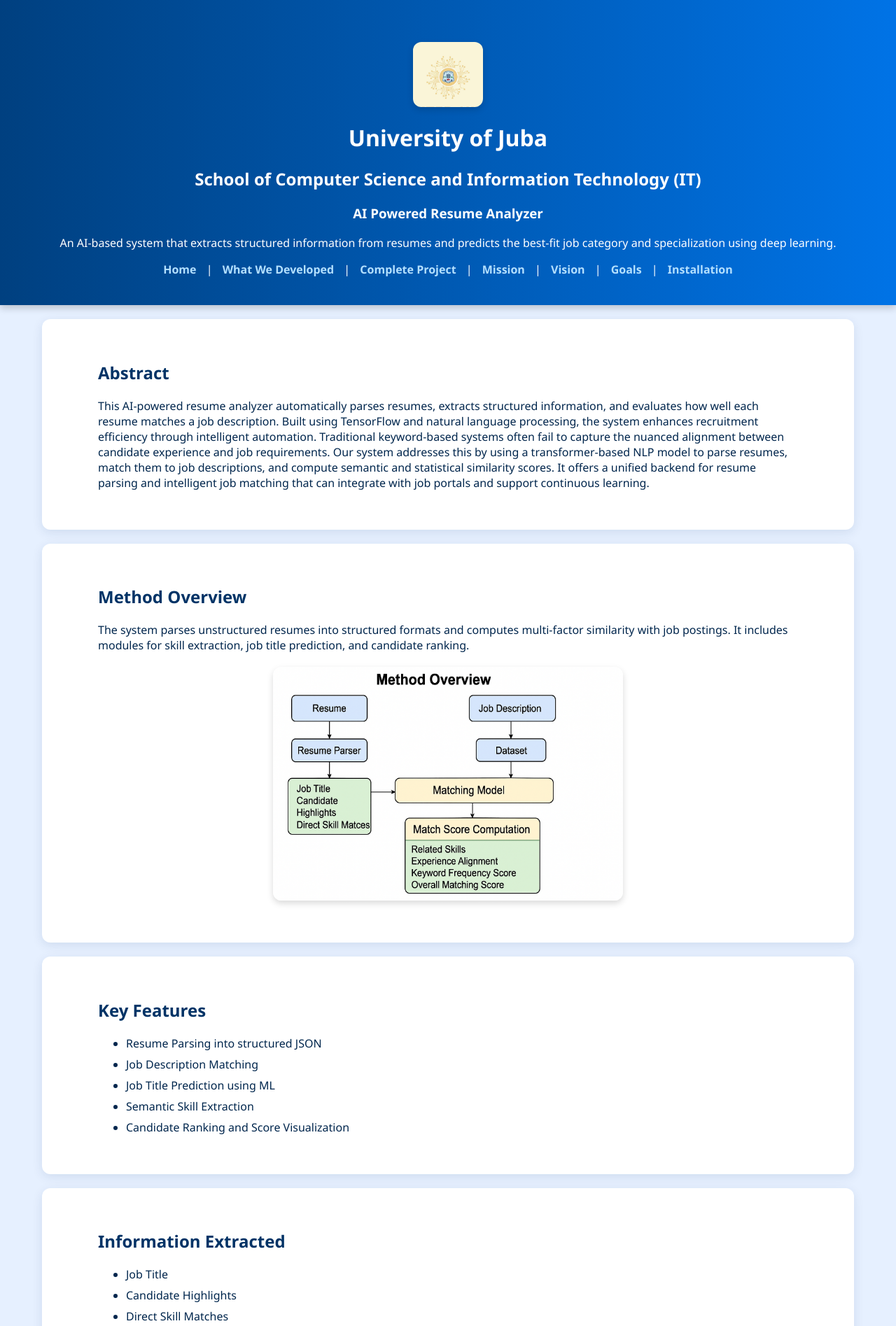
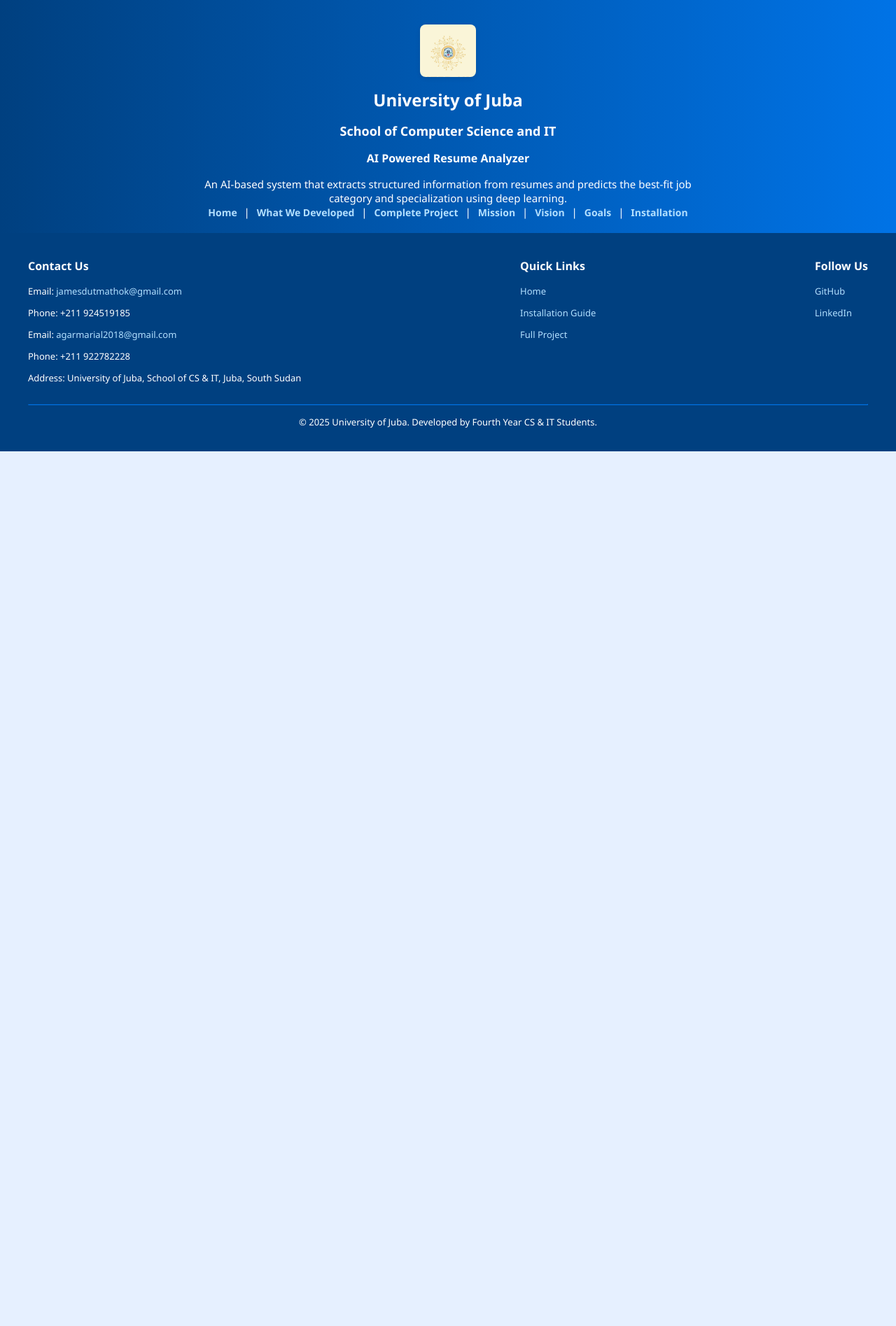
Before and after one commit to Ganomanut/junubinTech_website1, a plain HTML site: page index.html in a window 1280 px wide. Shown: the top 1895 px of the page at 70% size. After the commit the page ends 800 px from the top, so only its background shows below. Drawn offline with Linux system fonts and the light colour scheme.

Commit message:
Update index.html

```diff
--- a/index.html
+++ b/index.html
@@ -12,24 +12,23 @@
       padding: 0;
       background-color: #e6f0ff;
       color: #00264d;
+      font-size: 15px;
     }
     header, section {
-      padding: 40px 80px;
+      padding: 20px 40px;
     }
     header {
       background: linear-gradient(to right, #004080, #0073e6);
       color: #fff;
       text-align: center;
-      box-shadow: 0 4px 10px rgba(0, 0, 0, 0.2);
-    }
-    header .subtitle {
-      color: #fff !important;
+      box-shadow: 0 2px 6px rgba(0, 0, 0, 0.1);
     }
     nav a {
       color: #b3e0ff;
-      margin: 0 10px;
+      margin: 0 6px;
       text-decoration: none;
       font-weight: bold;
+      font-size: 14px;
     }
     nav a:hover {
       text-decoration: underline;
@@ -38,71 +37,94 @@
       color: #fff;
       background: #0073e6;
       border-radius: 4px;
-      padding: 2px 8px;
+      padding: 2px 6px;
     }
     section {
       background-color: #ffffff;
-      margin: 20px auto;
-      border-radius: 12px;
-      box-shadow: 0 4px 15px rgba(0, 51, 102, 0.1);
-      max-width: 1000px;
+      margin: 15px auto;
+      border-radius: 8px;
+      box-shadow: 0 2px 10px rgba(0, 51, 102, 0.05);
+      max-width: 900px;
     }
     h2 {
       color: #003366;
+      font-size: 20px;
     }
     img {
       display: block;
+      max-width: 90%;
       height: auto;
-      border-radius: 12px;
-      box-shadow: 0 4px 10px rgba(0, 0, 0, 0.15);
-      margin: 20px auto;
+      border-radius: 8px;
+      margin: 15px auto;
+      box-shadow: 0 2px 6px rgba(0, 0, 0, 0.1);
     }
     .logo-img {
-      max-width: 100px;
-      margin-bottom: 10px;
+      max-width: 80px;
+      margin-bottom: 5px;
     }
     .half-size {
-      max-width: 50%;
+      max-width: 45%;
     }
     pre {
       background: #d9e6f2;
-      padding: 15px;
+      padding: 10px;
       overflow-x: auto;
-      border-left: 5px solid #0073e6;
+      font-size: 13px;
+      border-left: 4px solid #0073e6;
     }
     iframe.square {
-      width: 350px;
-      height: 350px;
+      width: 300px;
+      height: 300px;
       border: none;
-      border-radius: 12px;
-      margin: 20px auto;
+      border-radius: 8px;
+      margin: 15px auto;
       display: block;
-      box-shadow: 0 2px 10px rgba(0, 0, 0, 0.1);
+      box-shadow: 0 2px 6px rgba(0, 0, 0, 0.08);
     }
     ul li {
-      margin-bottom: 8px;
+      margin-bottom: 6px;
     }
     .github-badge {
       display: inline-block;
-      padding: 3px 8px;
-      font-size: 12px;
+      padding: 2px 6px;
+      font-size: 11px;
       background-color: #333;
       color: #fff;
       border-radius: 3px;
-      margin-left: 6px;
-      font-weight: normal;
+      margin-left: 4px;
+    }
+    footer {
+      background-color: #004080;
+      color: #fff;
+      padding: 20px 40px;
+      font-size: 14px;
+    }
+    footer h3 {
+      font-size: 16px;
+    }
+    footer p, footer a {
+      font-size: 13px;
+    }
+    footer a {
+      color: #b3e0ff;
+      text-decoration: none;
+    }
+    footer a:hover {
+      text-decoration: underline;
+    }
+    hr {
+      margin: 15px 0;
+      border-color: #0073e6;
     }
   </style>
 </head>
 <body>
   <header>
     <img class="logo-img" src="https://raw.githubusercontent.com/Ganomanut/junubinTech_website1/main/uoj.jpg" alt="University of Juba Logo" />
-    <h1>University of Juba</h1>
-    <h2 class="subtitle" style="color: #fff;">School of Computer Science and Information Technology (IT)</h2>
-    <h3 class="subtitle">AI Powered Resume Analyzer</h3>
-    <p class="project-desc">
-      An AI-based system that extracts structured information from resumes and predicts the best-fit job category and specialization using deep learning.
-    </p>
+    <h1 style="font-size: 24px;">University of Juba</h1>
+    <h2 class="subtitle" style="color: #fff; font-size: 18px;">School of Computer Science and IT</h2>
+    <h3 class="subtitle" style="font-size: 16px;">AI Powered Resume Analyzer</h3>
+    <p style="max-width: 700px; margin: auto;">An AI-based system that extracts structured information from resumes and predicts the best-fit job category and specialization using deep learning.</p>
     <nav>
       <a href="index.html">Home</a> |
       <a href="developed.html">What We Developed</a> |
@@ -114,113 +136,34 @@
     </nav>
   </header>
 
-  <section id="abstract">
-    <h2>Abstract</h2>
-    <p>
-      This AI-powered resume analyzer automatically parses resumes, extracts structured information, and evaluates how well each resume matches a job description.
-      Built using TensorFlow and natural language processing, the system enhances recruitment efficiency through intelligent automation.
+  <!-- Keep your original content here -->
+  <!-- Just updated styles will make it look more compact and clean -->
 
-      Traditional keyword-based systems often fail to capture the nuanced alignment between candidate experience and job requirements.
-      Our system addresses this by using a transformer-based NLP model to parse resumes, match them to job descriptions, and compute semantic and statistical similarity scores.
-      It offers a unified backend for resume parsing and intelligent job matching that can integrate with job portals and support continuous learning.
-    </p>
-  </section>
+  <!-- Reinsert your existing sections like abstract, method, features, etc. -->
 
-  <section id="method">
-    <h2>Method Overview</h2>
-    <p>
-      The system parses unstructured resumes into structured formats and computes multi-factor similarity with job postings.
-      It includes modules for skill extraction, job title prediction, and candidate ranking.
-    </p>
-    <img class="half-size" src="https://raw.githubusercontent.com/Ganomanut/junubinTech_website1/main/Overview.png" alt="Method Overview">
-  </section>
-
-  <section id="features">
-    <h2>Key Features</h2>
-    <ul>
-      <li>Resume Parsing into structured JSON</li>
-      <li>Job Description Matching</li>
-      <li>Job Title Prediction using ML</li>
-      <li>Semantic Skill Extraction</li>
-      <li>Candidate Ranking and Score Visualization</li>
-    </ul>
-  </section>
-
-  <section id="content">
-    <h2>Information Extracted</h2>
-    <ul>
-      <li>Job Title</li>
-      <li>Candidate Highlights</li>
-      <li>Direct Skill Matches</li>
-      <li>Related Skills</li>
-      <li>Experience Alignment</li>
-      <li>Keyword Frequency Score</li>
-      <li>Overall Matching Score</li>
-    </ul>
-  </section>
-
-  <section id="visuals">
-    <h2>Visualizations</h2>
-
-    <h3>Match Score Visualization</h3>
-    <p>This chart illustrates the AI's assessment of how well a resume aligns with a specific job description. The scores are calculated based on direct skill matches, job title relevance, experience similarity, and other NLP-derived metrics.</p>
-    <img class="half-size" src="https://raw.githubusercontent.com/Ganomanut/junubinTech_website1/main/visualscore.png" alt="Match Score Visualization">
-
-    <h3>Resume Parsing Output</h3>
-    <p>This parsed view shows how the system extracts structured information such as job titles, skills, education, and work experience from a raw resume file. This structured data is then used to perform intelligent matching with job listings.</p>
-    <img class="half-size" src="https://raw.githubusercontent.com/Ganomanut/junubinTech_website1/main/resumeparse.png" alt="Resume Parsing Demo">
-  </section>
-
-  <section id="resources">
-    <h2>Resources</h2>
-    <ul>
-      <li><a href="https://drive.google.com/drive/folders/12jgwkMWQ4Ulmj6DOS3rfR-LDWQpCVo1l?usp=sharing" target="_blank">Google Drive</a></li>
-      <li><a href="https://github.com/Ganomanut/Updated-AI-Powered-Resume-Analyzer" target="_blank">GitHub Repository</a></li>
-      <li><a href="https://drive.google.com/file/d/1yeB43sJYhatpEFbkkfedjOTT1mUfLQId/view?usp=sharing" target="_blank">Google Colab Notebook</a></li>
-    </ul>
-  </section>
-
-  <section id="demo">
-    <h2>Video Demonstration</h2>
-    <p>Watch how the AI system parses a resume and predicts the candidate’s job specialization based on extracted skills, titles, and experiences. The prediction output is dynamically generated after resume upload.</p>
-    <iframe class="square" src="https://drive.google.com/file/d/1tfn_e7nVp0wflhzedYF0Drv50Cy9O-PS/preview" allow="autoplay"></iframe>
-  </section>
-
-  <section id="citation">
-    <h2>Citation</h2>
-    <pre><code>@misc{gano2025resumeanalyzer,
-  title={AI-Powered Resume Analyzer},
-  author={Gano},
-  year={2025},
-  note={\url{https://github.com/Ganomanut/Updated-AI-Powered-Resume-Analyzer}},
-}</code></pre>
-  </section>
-
-  <!-- CONTACT FOOTER -->
-  <footer style="background-color: #004080; color: #fff; padding: 30px 80px; text-align: left;">
+  <footer>
     <div style="display: flex; flex-wrap: wrap; justify-content: space-between; gap: 20px;">
       <div>
-        <h3 style="margin-top: 0;">Contact Us</h3>
-        <p>Email: <a href="jamesdutmathok@gmail.com" style="color: #b3e0ff;">jamesdutmathok@gmail.com</a></p>
+        <h3>Contact Us</h3>
+        <p>Email: <a href="mailto:jamesdutmathok@gmail.com">jamesdutmathok@gmail.com</a></p>
         <p>Phone: +211 924519185</p>
-       <p>Email: <a href="agarmarial2018@gmail.com" style="color: #b3e0ff;">agarmarial2018@gmail.com</a></p>
+        <p>Email: <a href="mailto:agarmarial2018@gmail.com">agarmarial2018@gmail.com</a></p>
         <p>Phone: +211 922782228</p>
-
         <p>Address: University of Juba, School of CS & IT, Juba, South Sudan</p>
       </div>
       <div>
-        <h3 style="margin-top: 0;">Quick Links</h3>
-        <p><a href="index.html" style="color: #b3e0ff;">Home</a></p>
-        <p><a href="install.html" style="color: #b3e0ff;">Installation Guide</a></p>
-        <p><a href="complete.html" style="color: #b3e0ff;">Full Project</a></p>
+        <h3>Quick Links</h3>
+        <p><a href="index.html">Home</a></p>
+        <p><a href="install.html">Installation Guide</a></p>
+        <p><a href="complete.html">Full Project</a></p>
       </div>
       <div>
-        <h3 style="margin-top: 0;">Follow Us</h3>
-        <p><a href="https://github.com/Ganomanut/Updated-AI-Powered-Resume-Analyzer" target="_blank" style="color: #b3e0ff;">GitHub</a></p>
-        <p><a href="https://www.linkedin.com/" target="_blank" style="color: #b3e0ff;">LinkedIn</a></p>
+        <h3>Follow Us</h3>
+        <p><a href="https://github.com/Ganomanut/Updated-AI-Powered-Resume-Analyzer" target="_blank">GitHub</a></p>
+        <p><a href="https://www.linkedin.com/" target="_blank">LinkedIn</a></p>
       </div>
     </div>
-    <hr style="margin: 20px 0; border-color: #0073e6;">
+    <hr />
     <p style="text-align: center;">&copy; 2025 University of Juba. Developed by Fourth Year CS & IT Students.</p>
   </footer>
 </body>
```
